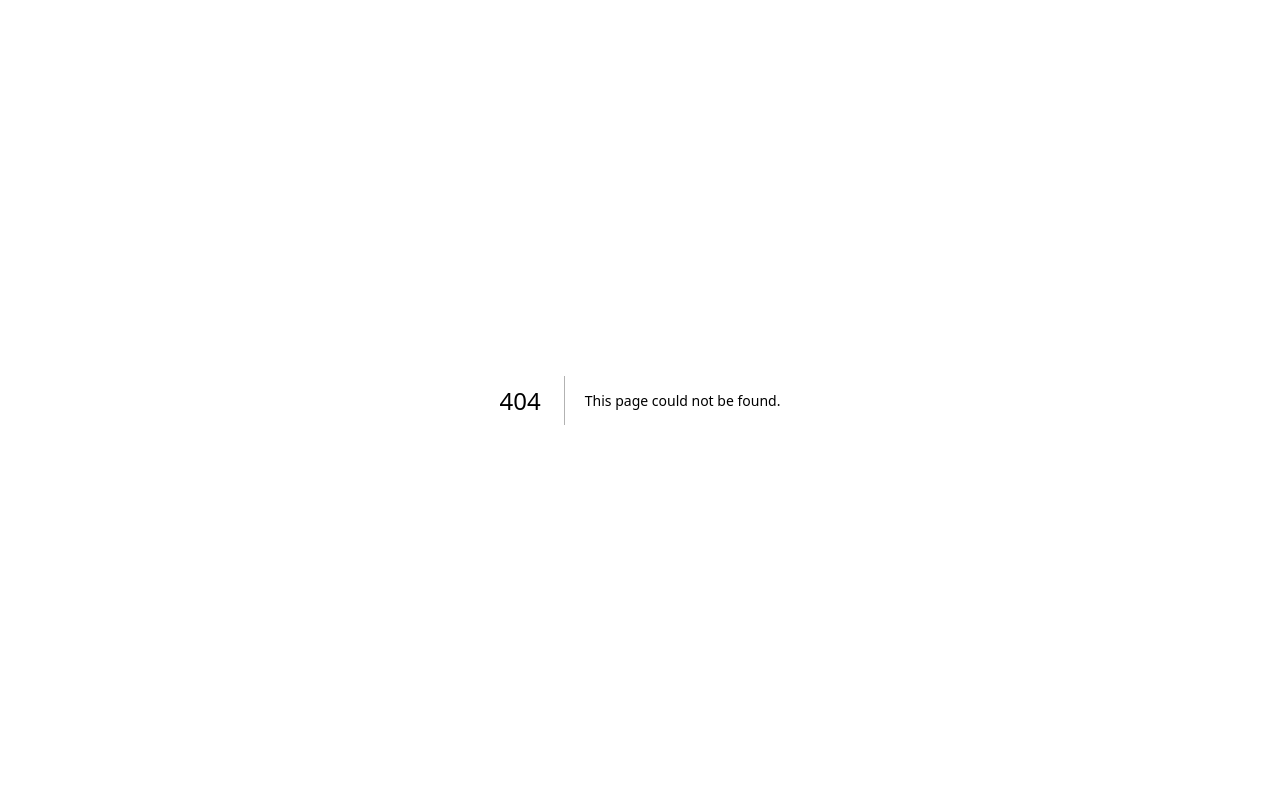
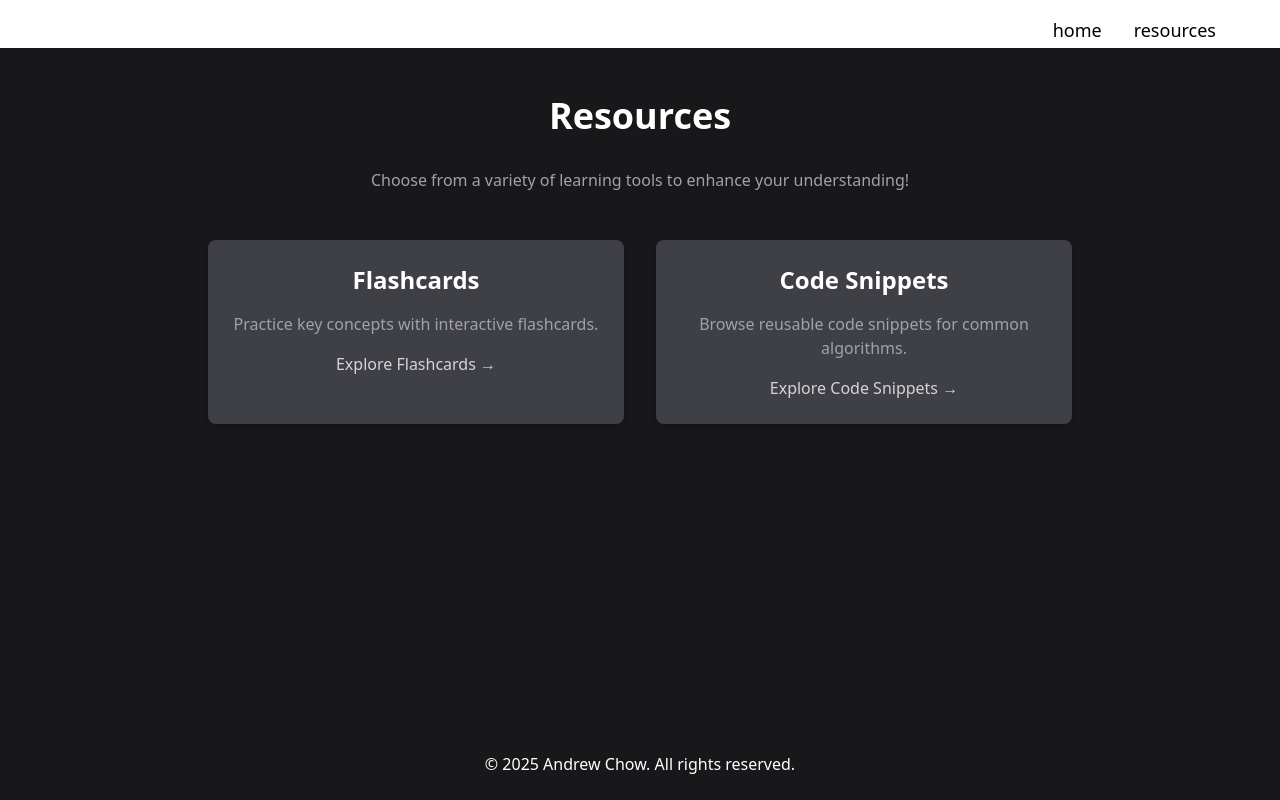
Before and after one commit to acandrewchow/dsa-flashcards, a Next.js app: page /resources in a window 1280 px wide. Before the commit this address had no page. Built offline with nearby package versions, Linux system fonts and the light colour scheme.

Commit message:
Adds resources page

```diff
--- /dev/null
+++ b/src/pages/resources.js
@@ -0,0 +1,50 @@
+import React from "react";
+import Footer from "@/components/Footer";
+import Navbar from "@/components/Navbar";
+
+const Resources = () => {
+  return (
+    <div className="min-h-screen flex flex-col bg-zinc-900 text-white">
+        <Navbar />
+      <div className="flex-grow">
+        <div className="max-w-4xl mx-auto py-12 px-4 text-center">
+          <h1 className="text-4xl font-bold mb-8">Resources</h1>
+          <p className="text-zinc-400 mb-12">
+            Choose from a variety of learning tools to enhance your
+            understanding!
+          </p>
+          <div className="grid grid-cols-1 md:grid-cols-2 gap-8">
+            <div className="bg-zinc-700 p-6 rounded-lg shadow-md hover:shadow-lg transition">
+              <h2 className="text-2xl font-semibold mb-4">Flashcards</h2>
+              <p className="text-zinc-400 mb-4">
+                Practice key concepts with interactive flashcards.
+              </p>
+              <a
+                href="/flashcards/home"
+                className="text-zinc-300 hover:text-zinc-100 transition"
+              >
+                Explore Flashcards &rarr;
+              </a>
+            </div>
+
+            <div className="bg-zinc-700 p-6 rounded-lg shadow-md hover:shadow-lg transition">
+              <h2 className="text-2xl font-semibold mb-4">Code Snippets</h2>
+              <p className="text-zinc-400 mb-4">
+                Browse reusable code snippets for common algorithms.
+              </p>
+              <a
+                href="#"
+                className="text-zinc-300 hover:text-zinc-100 transition"
+              >
+                Explore Code Snippets &rarr;
+              </a>
+            </div>
+          </div>
+        </div>
+      </div>
+      <Footer />
+    </div>
+  );
+};
+
+export default Resources;
```
